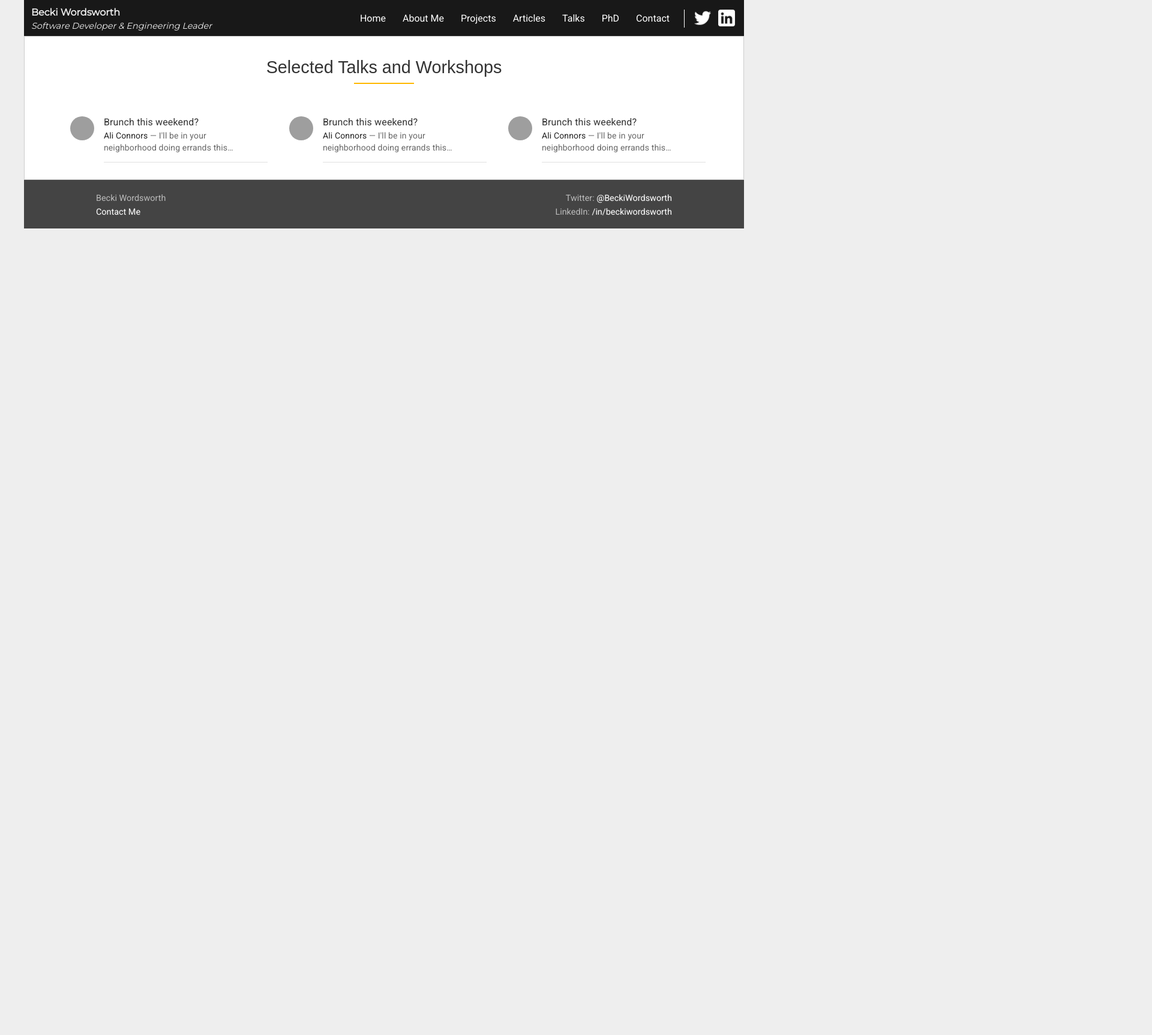
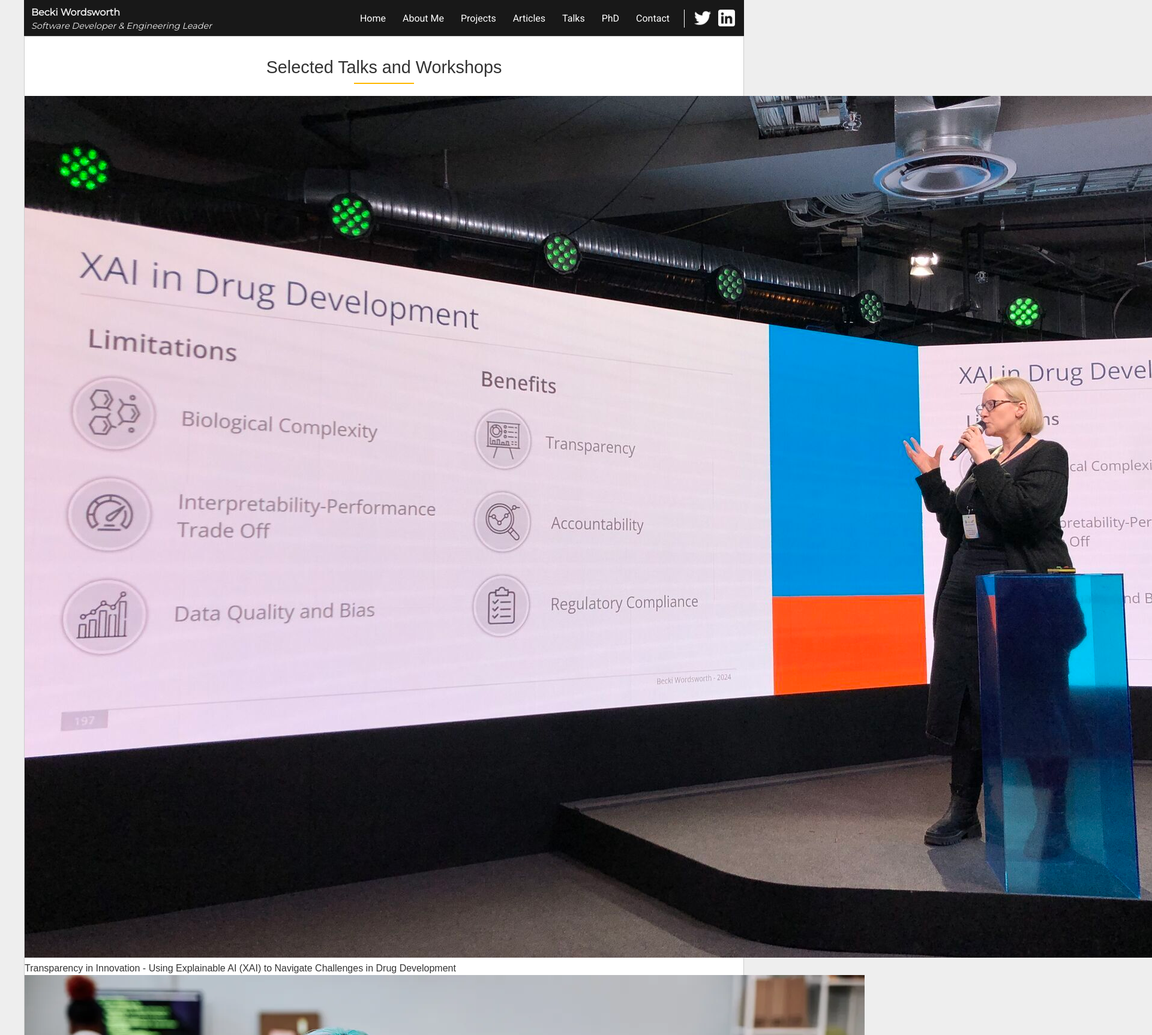
Before and after one commit to BeckiWordsworth/Portfolio, a React (Create React App) app in the folder app/: page /talks in a window 1280 px wide. Shown: the top 1726 px of the page at 60% size, 1920 px wide, since content can reach past the window. Before the commit the page ends 800 px from the top, so only its background shows below. Built offline with nearby package versions, Linux system fonts and the light colour scheme; grey boxes are pictures that could not be loaded; a web font is replaced by a local one.

Commit message:
Updating talk page and adding styling

```diff
--- a/app/src/Components/ListCard/index.js
+++ b/app/src/Components/ListCard/index.js
@@ -7,26 +7,22 @@ import ListItemAvatar from "@mui/material/ListItemAvatar";
 import Avatar from "@mui/material/Avatar";
 import Typography from "@mui/material/Typography";
 
-export default function AlignItemsList() {
+export default function ListCard({ previewImage, title }) {
   return (
-    <List sx={{ width: "100%", maxWidth: 360, bgcolor: "background.paper" }}>
-      <ListItem alignItems="flex-start">
-        <ListItemAvatar>
-          <Avatar alt="Remy Sharp" src="/static/images/avatar/1.jpg" />
-        </ListItemAvatar>
-        <ListItemText
-          primary="Brunch this weekend?"
-          secondary={
-            <React.Fragment>
-              <Typography sx={{ display: "inline" }} component="span" variant="body2" color="text.primary">
-                Ali Connors
-              </Typography>
-              {" — I'll be in your neighborhood doing errands this…"}
-            </React.Fragment>
-          }
-        />
-      </ListItem>
-      <Divider variant="inset" component="li" />
-    </List>
+    <div className="radio-box" style={{}}>
+      <div className="radio-image">
+        <img src={previewImage} alt="bild" />
+      </div>
+      <div className="container">
+        <div className="radio-name">
+          <span>{title}</span>
+        </div>
+        <div className="audio-control">
+          {/* <audio controls>
+            <source src={url} type="audio/mpeg" />
+          </audio> */}
+        </div>
+      </div>
+    </div>
   );
 }
--- /dev/null
+++ b/app/src/Components/ListCard/style.css
@@ -0,0 +1,53 @@
+h1 {
+  font-family: sans-serif;
+  font-size: 25px;
+}
+
+.radio-box {
+  display: grid;
+  grid-template-columns: 120px auto;
+  grid-column-gap: 20px;
+  margin-bottom: 10px;
+  height: 120px;
+  border: 1px solid black;
+  border-radius: 10px;
+  padding: 10px;
+}
+
+@media (max-width: 500px) {
+  .radio-box {
+    grid-template-columns: 0px auto;
+    grid-column-gap: 0px;
+  }
+
+  div.radio-name {
+    text-align: left;
+  }
+
+  div.audio-control {
+    text-align: left;
+  }
+}
+
+.radio-image img {
+  width: 100%;
+}
+
+.container {
+  width: 100%;
+  display: grid;
+  grid-template-rows: 36px auto;
+  grid-row-gap: 10px;
+  align-items: end;
+}
+
+.radio-name {
+  font-size: 32px;
+  text-align: right;
+  color: white;
+  text-shadow: 0px 1px 1px black;
+}
+
+.audio-control {
+  text-align: right;
+}
--- a/app/src/Components/TalksPage/index.js
+++ b/app/src/Components/TalksPage/index.js
@@ -11,17 +11,9 @@ const TalksPage = () => {
         <h2>Selected Talks and Workshops</h2>
         <hr />
 
-        <div className="project-container content-padding">
+        <div>
           {talksJson.talks.map((talk) => {
-            return (
-              <ListCard
-                id={talk.id}
-                title={talk.title}
-                conference={talk.conference}
-                date={talk.date}
-                previewImage={talk.previewImage}
-              />
-            );
+            return <ListCard id={talk.id} title={talk.title} previewImage={talk.previewImage} />;
           })}
         </div>
       </section>
```
